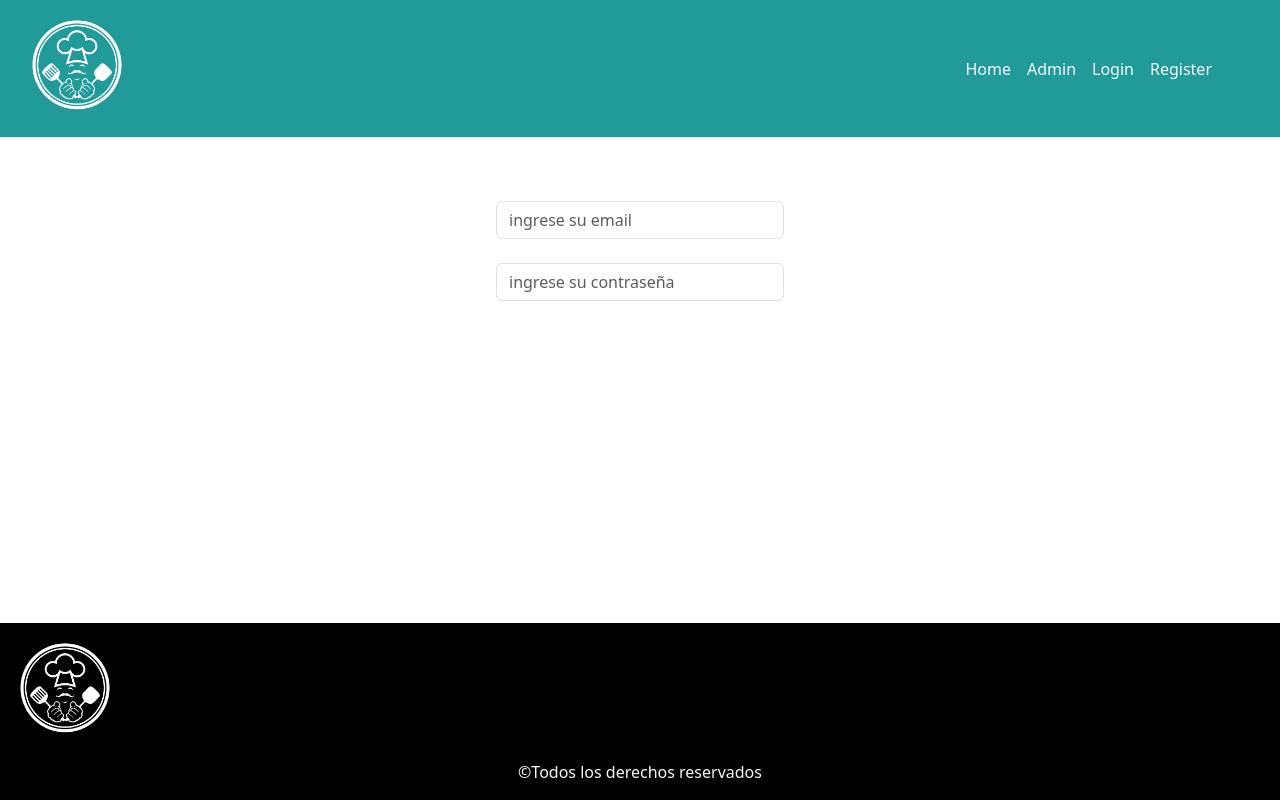
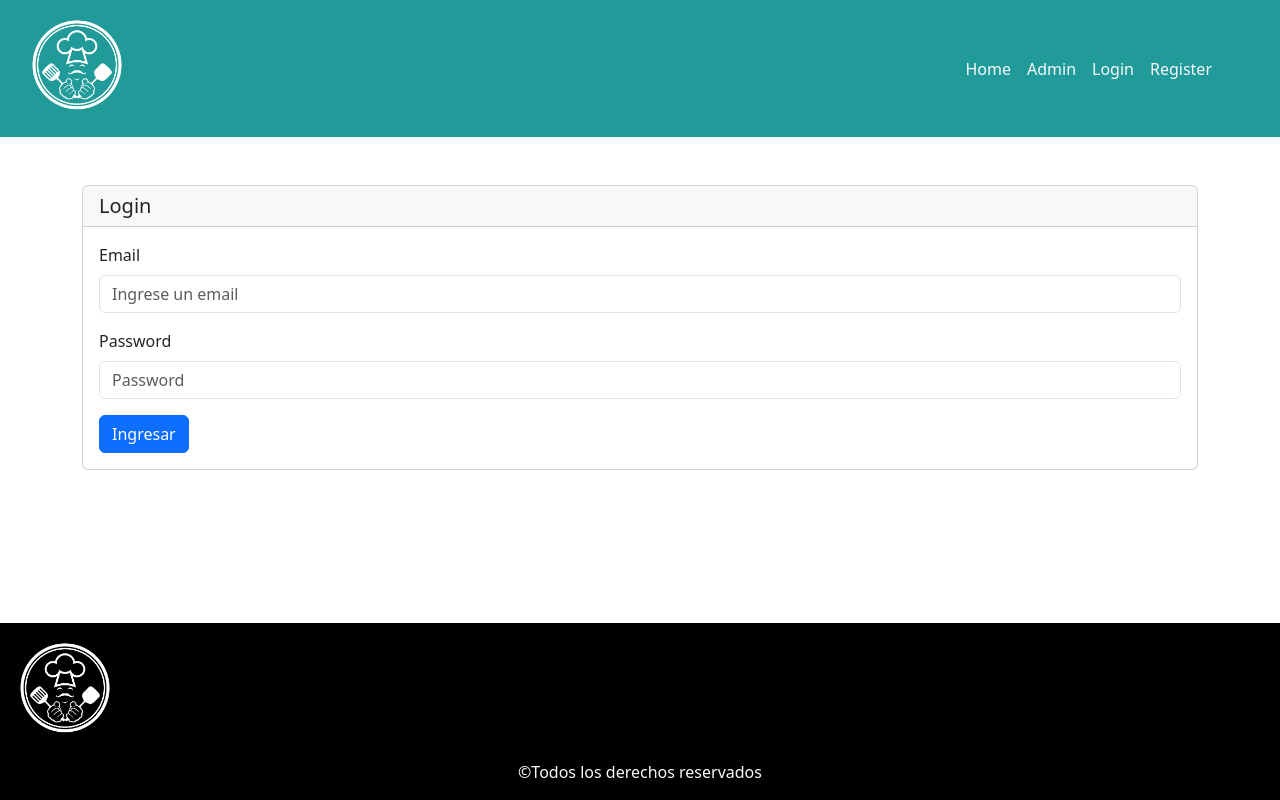
Before and after one commit to MaxiGomez94/BlogDeRecetas, a React (Vite) app: page /login in a window 1280 px wide. Built offline with nearby package versions, Linux system fonts and the light colour scheme.

Commit message:
maquetado y logica para el login

```diff
--- a/src/components/pages/Login.jsx
+++ b/src/components/pages/Login.jsx
@@ -1,21 +1,103 @@
+import { Form, Button, Container, Card } from "react-bootstrap";
+import { useForm } from "react-hook-form";
+import { iniciarSesion } from "../../helpers/queris";
+import Swal from "sweetalert2";
+import { useNavigate, useNavigation } from "react-router";
 
-import { Container,Form,FormControl,FormGroup} from 'react-bootstrap';
 
 const Login = () => {
-    return (
-        <Container className='p-3 my-5 d-flex flex-column w-25'>
+  const {
+    register,
+    handleSubmit,
+    formState: { errors },
+  } = useForm();
+  const navAdmin =useNavigate();
 
-        <Form>
-            <FormGroup >
-                <FormControl type='email' placeholder='ingrese su email'  className='mb-4'/>
-                <FormControl type='text' placeholder='ingrese su contraseña' className='mb-4' />
-            </FormGroup>
-            <div>
 
-                </div>
-        </Form>
-        </Container>
-    );
+  const onSubmit = (usuario) => {
+    if(iniciarSesion(usuario)){
+        Swal.fire({
+
+            title: "Bienvenido",
+            text:`Ingresaste al Sistema `,
+            icon:"success"
+        });
+        navAdmin('/admin')
+    }else{
+        Swal.fire({
+
+            title: "Ocurrio un problema",
+            text:`Los datos ingresados no son correcto `,
+            icon:"error"
+        })
+    }
+  };
+
+  return (
+    <Container className=" ">
+      <Card className="my-5 border-1">
+        <Card.Header as="h5">Login</Card.Header>
+        <Card.Body>
+          <Form onSubmit={handleSubmit(onSubmit)}>
+            <Form.Group className="mb-3" controlId="formBasicEmail">
+              <Form.Label>Email</Form.Label>
+              <Form.Control
+                type="text"
+                autoComplete="current-password"
+                placeholder="Ingrese un email"
+                {...register("email", {
+                  required: "El email es obligatorio",
+                  minLength: {
+                    value: 10,
+                    message: "El email debe contener al menos 10 caracteres",
+                  },
+                  maxLength: {
+                    value: 250,
+                    message: "El email debe contener como máximo 250 caracteres",
+                  },
+                  pattern: {
+                    value: /^[a-zA-Z0-9._-]+@[a-zA-Z0-9.-]+\.[a-zA-Z]{2,6}$/,
+                    message: "Ingrese una dirección de correo electrónico válida",
+                  },
+                })}
+              />
+              <Form.Text className="text-danger">
+                {errors.email?.message}
+              </Form.Text>
+            </Form.Group>
+
+            <Form.Group className="mb-3" controlId="formBasicPassword">
+              <Form.Label>Password</Form.Label>
+              <Form.Control
+                type="password"
+                autoComplete="current-password"
+                placeholder="Password"
+                {...register("password", {
+                  required: "El password es obligatorio",
+                  minLength: { value: 4, message: "el minimo es de 4 caracteres" },
+                  maxLength: {
+                    value: 15,
+                    message: "el maximo es de 15 caracteres",
+                  },
+                  pattern: {
+                    value: /^(?=.*\d)(?=.*[a-z])(?=.*[A-Z]).{8,}$/,
+                    message: "El password debe contener al menos una letra mayúscula, una letra minúscula y un número",
+                  },
+                })}
+              />
+              <Form.Text className="text-danger">
+                {errors.password?.message}
+              </Form.Text>
+            </Form.Group>
+
+            <Button variant="primary" type="submit">
+              Ingresar
+            </Button>
+          </Form>
+        </Card.Body>
+      </Card>
+    </Container>
+  );
 };
 
 export default Login;
--- a/src/helpers/queris.js
+++ b/src/helpers/queris.js
@@ -62,3 +62,17 @@ export const obtenerRecetaAPI = async (id) => {
     } catch (error) {
     }
   }
+
+  const userAdmin ={
+    email: "admin@recetasblog.com",
+    password: "Admin1234"
+  }
+  export const iniciarSesion =(usuario)=>{
+    if(usuario.email === userAdmin.email && usuario.password === userAdmin.password){
+      sessionStorage.setItem('loginReceta', JSON.stringify(userAdmin.email));
+      return true
+    }else{
+
+      return false
+    }
+  }
```
